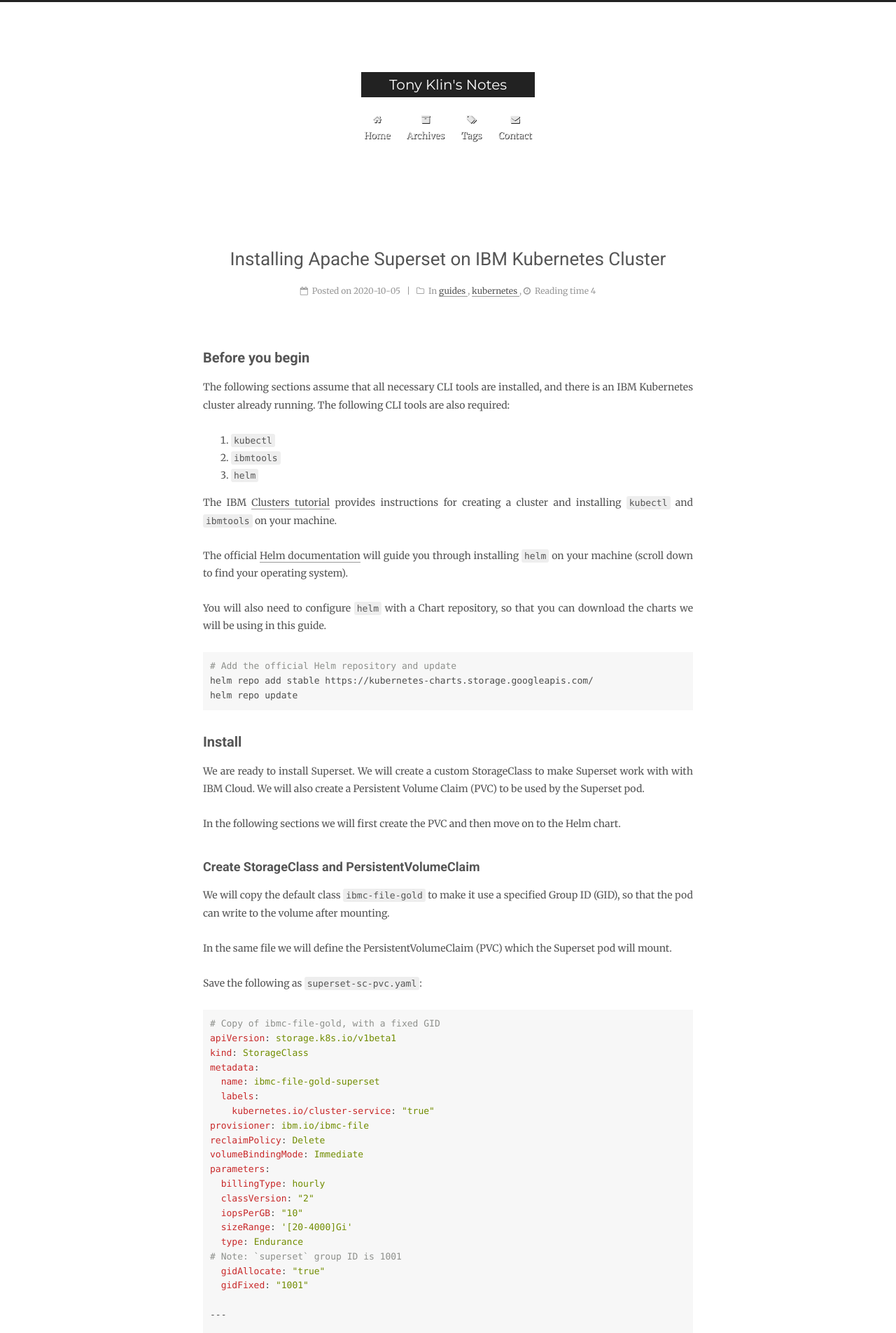
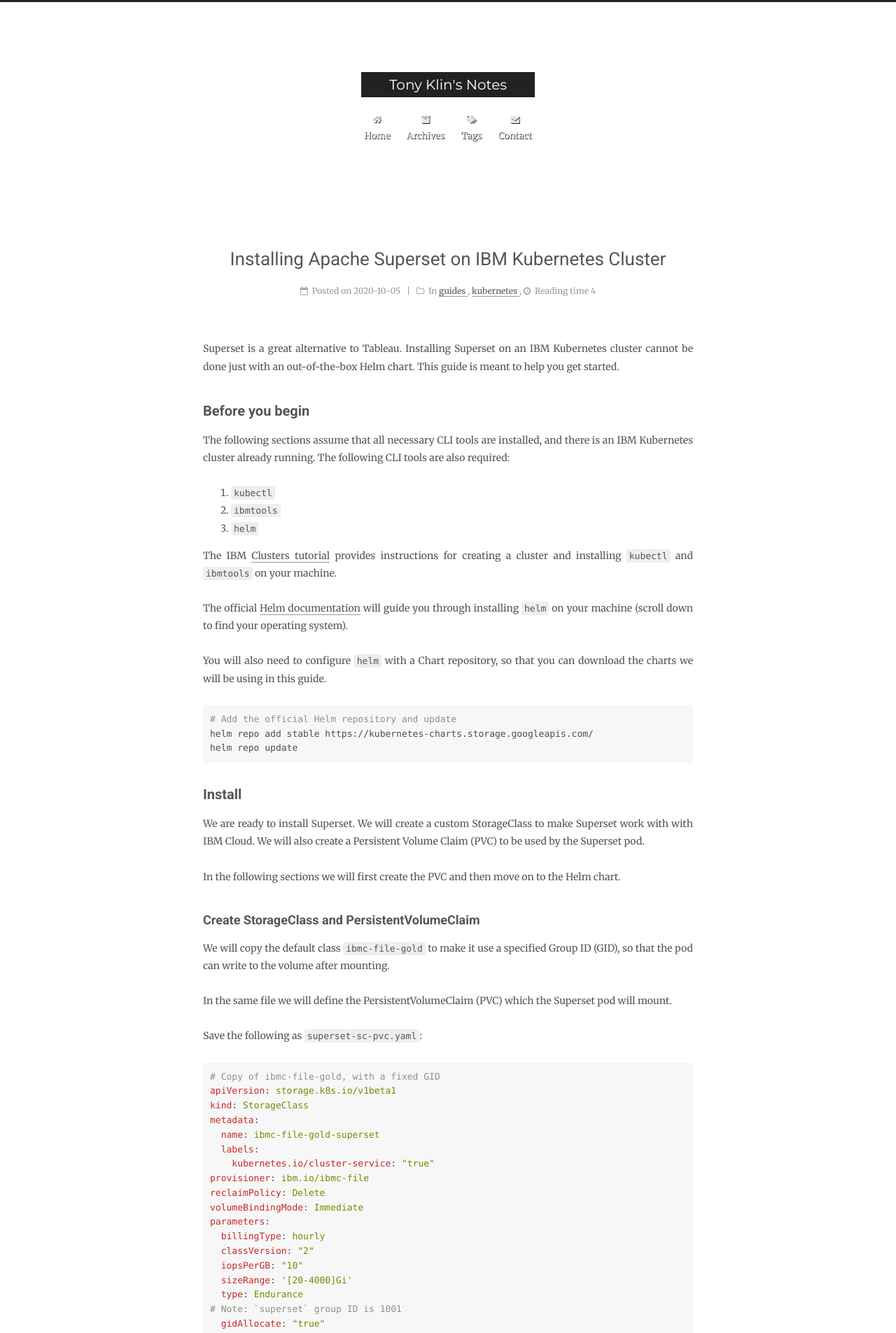
Before and after one commit to aklin/aklin.github.io, a Jekyll site: the page built from _posts/2020-10-05-ibm-superset-guide.md, in a window 1280 px wide. Shown: the top 1905 px of the page at 70% size. Built offline with Jekyll 4.4.1, drawn with Linux system fonts in a browser that asks for light colours; comment, search, counter and statistics services are not loaded.

Commit message:
add intro

```diff
--- a/_posts/2020-10-05-ibm-superset-guide.md
+++ b/_posts/2020-10-05-ibm-superset-guide.md
@@ -8,6 +8,10 @@
 - ibm
 - helm
 ---
+
+Superset is a great alternative to Tableau. Installing Superset on an IBM
+Kubernetes cluster cannot be done just with an out-of-the-box Helm chart.
+This guide is meant to help you get started.
 
 ## Before you begin
 
```
